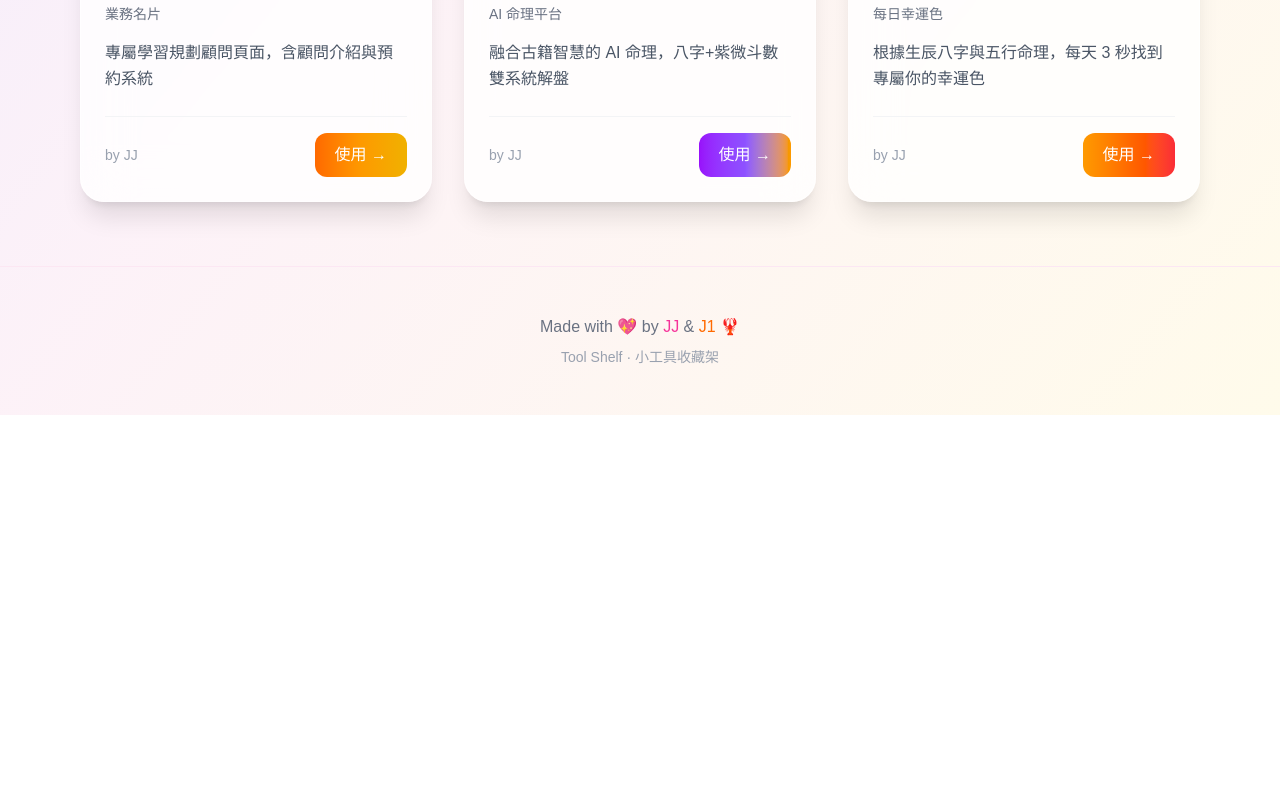
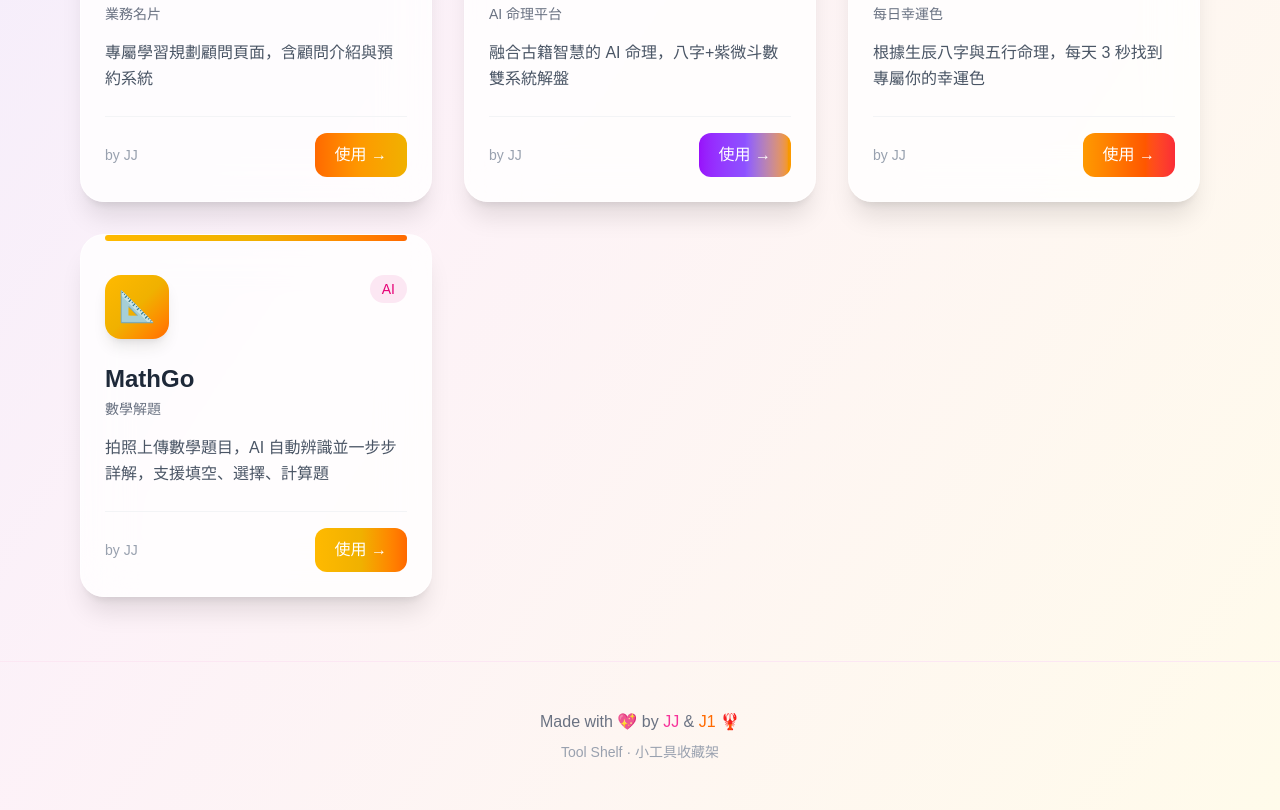
Before and after one commit to hchiachi6753-coder/tool-shelf, a Next.js app: page / in a window 1280 px wide. Shown: the part 1140-1950 px from the top of the page. Before the commit the page ends 1555 px from the top, so only its background shows below. Built offline with nearby package versions, Linux system fonts and the light colour scheme.

Commit message:
➕ 新增 MathGo 數學解題

```diff
--- a/src/app/page.tsx
+++ b/src/app/page.tsx
@@ -81,6 +81,19 @@ const tools = [
     url: 'https://luckycolor-virid.vercel.app',
     author: 'JJ',
     date: '2026-02-21',
+  },
+  {
+    id: 'mathgo',
+    name: 'MathGo',
+    nameZh: '數學解題',
+    description: '拍照上傳數學題目，AI 自動辨識並一步步詳解，支援填空、選擇、計算題',
+    icon: '📐',
+    gradient: 'from-amber-400 via-yellow-500 to-orange-500',
+    bgGlow: 'bg-amber-500/20',
+    category: 'AI',
+    url: 'https://math-solver-amber.vercel.app',
+    author: 'JJ',
+    date: '2026-03-25',
   },
 ];
 
```
